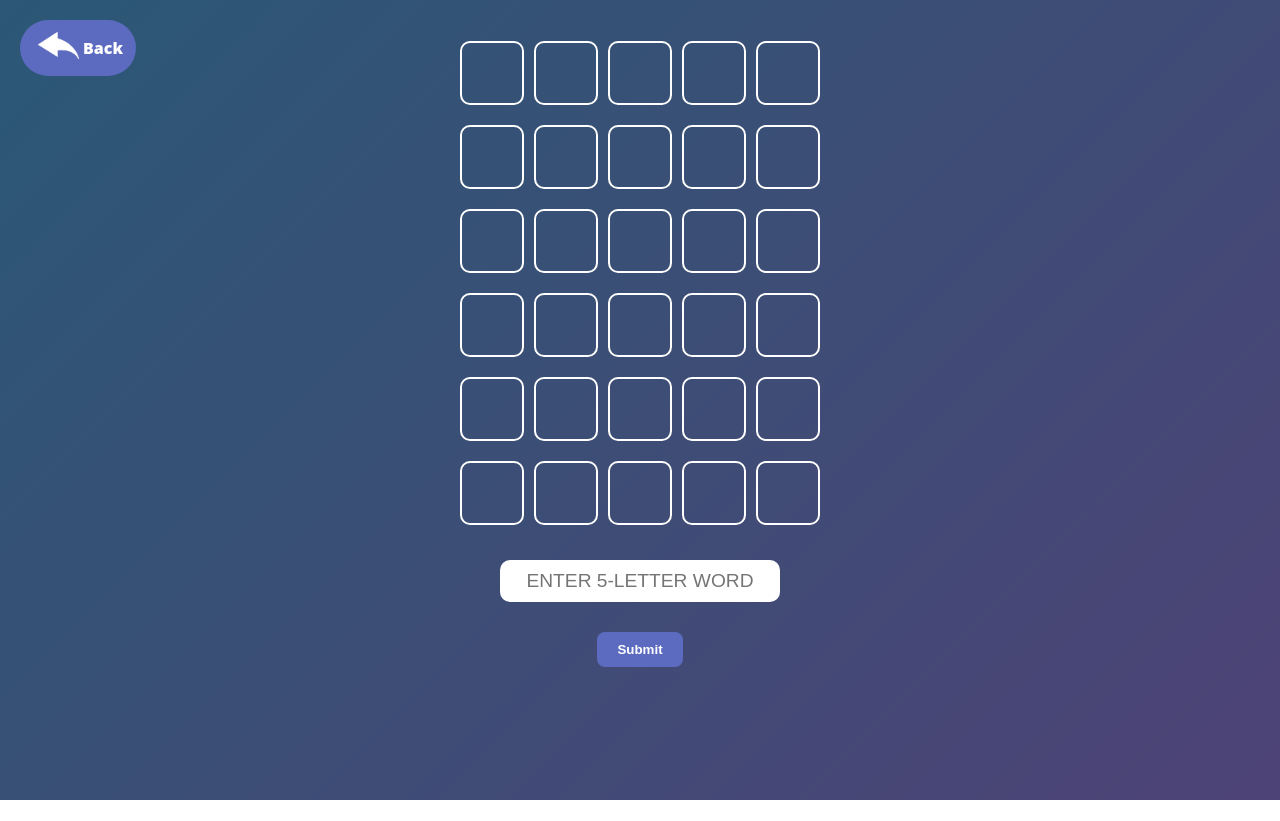
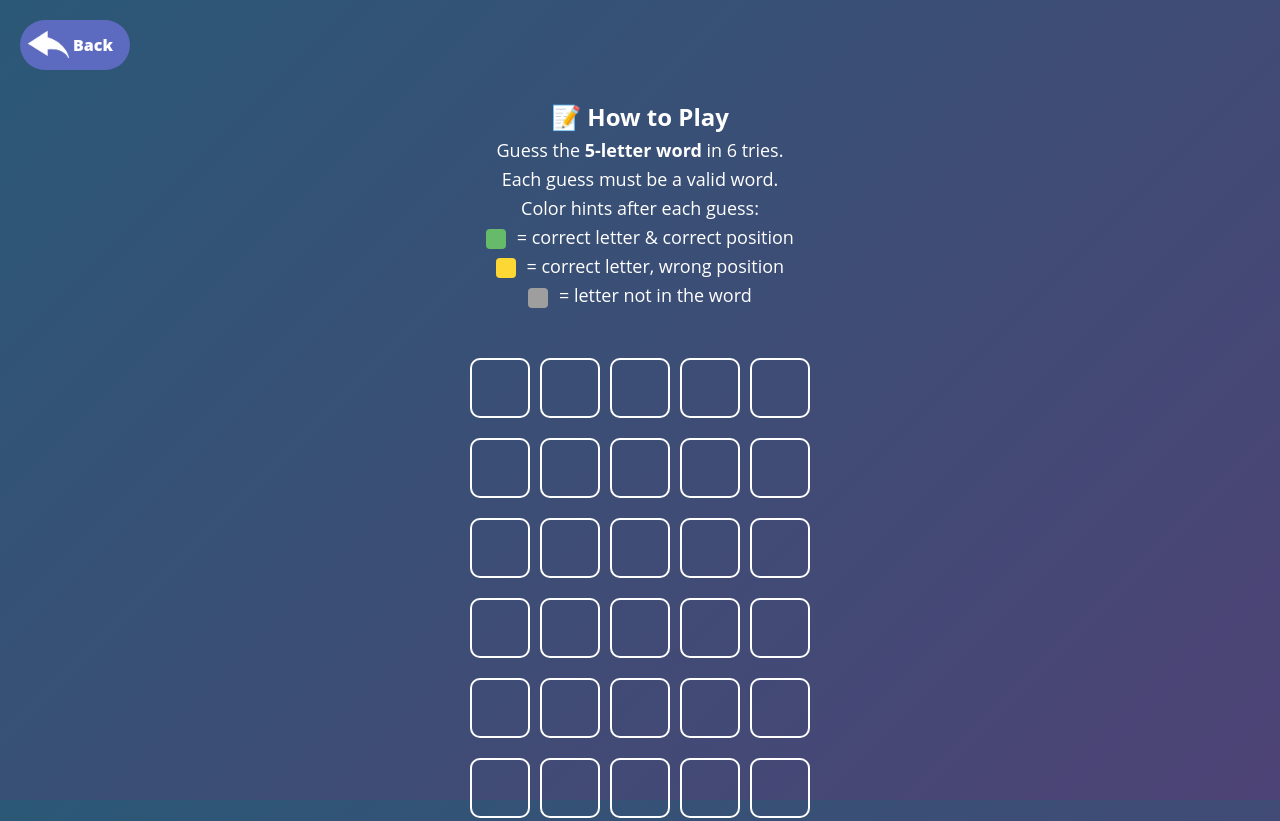
Before and after one commit to dobariyajr30/Java-Script, a plain HTML site: page Game Box/wordle/wordle.html in a window 1280 px wide. Shown: the top 821 px of the page. Before the commit the page ends 800 px from the top, so only its background shows below. Drawn offline with Linux system fonts and the light colour scheme.

Commit message:
Initial commit

```diff
--- a/Game Box/wordle/wordle.css
+++ b/Game Box/wordle/wordle.css
@@ -1,93 +1,93 @@
-*{
-    margin: 0%;
-    padding: 0%;
+
+    * {
+      margin: 0;
+      padding: 0;
+      box-sizing: border-box;
     }
-body{
+
+    body {
       background: linear-gradient(135deg, #2b5876, #4e4376);
       font-family: 'Open Sans', sans-serif;
+      color: white;
+      text-align: center;
+      opacity: 0;
+      transition: opacity 0.5s ease;
       background-repeat: no-repeat;
       background-size: cover;
       background-attachment: fixed;
-opacity: 0;
-transition: opacity 0.5s ease;
     }
+
     body.loaded {
       opacity: 1;
     }
-a{
-  color: white;
-  font-weight: 800;
-  margin: 10px;
-  text-decoration: none;
-}
-.fade-out {
-  animation: fadeOut 0.5s forwards;
-}
 
-@keyframes fadeOut {
-  to {
-    opacity: 0;
-    transform: scale(0.95);
-  }
-}
-.opt_content {
-  display: flex;
-  flex-direction: column;
-  align-items: center;
-  justify-content: center;
-  height: 86vh;
-  color: white;
-  text-align: center;
-  font-size: 30px;
-}
-.opt{
-    display: flex;
-    margin-top: 20px;
-}
-.opt_in{
-    color: black;
-    background-color: white;
-    border-radius: 3cap;
-    margin: 10px;
-    padding: 20px;
-}
-.btn {
-  background-color: #5c6bc0;
-  color: white;
-  border: none;
-  border-radius: 8px;
-  padding: 10px 20px;
-  font-weight: bold;
-  transition: background 0.3s ease;
-}
-.btn:hover {
-  background-color: #3949ab;
-}
-
-.back_arrow{
+    .back_arrow {
       background-color: #5c6bc0;
       color: white;
       width: 110px;
       height: 50px;
-  margin: 20px 20px;
+      margin: 20px;
       border-radius: 3cap;
       display: flex;
       align-items: center;
       padding: 3px;
     }
-.back_arrow_content{
+
+    .back_arrow_content {
       display: flex;
       align-items: center;
-  text-align: center;
-  color: #fff;
+      color: white;
+    }
 
-}
-.back_arrow_in{
+    .back_arrow_in {
       width: 50px;
     }
 
-.game_content_in{
-  margin-top: -60px;
+    a {
+      color: white;
+      font-weight: 800;
+      text-decoration: none;
+    }
+
+    .game_content {
+      text-align: center;
+      margin: 10px 20px;
+    }
+
+    .instructions {
+      color: white;
+      padding: 20px;
+      margin-top: -10px;
+      margin-bottom: 10px;
+    }
+
+    .instructions ul {
+      list-style-type: none;
+      padding: 0;
+    }
+
+    .instructions li {
+      margin: 5px 0;
+      font-size: 18px;
+    }
+
+    .green-box,
+    .yellow-box,
+    .grey-box {
+      display: inline-block;
+      width: 20px;
+      height: 20px;
+      margin-right: 6px;
+      border-radius: 4px;
+      vertical-align: middle;
+    }
+
+    .green-box { background-color: #66bb6a; }
+    .yellow-box { background-color: #fdd835; }
+    .grey-box { background-color: #9e9e9e; }
+
+    .game_content_in {
+      margin-top: 20px;
     }
 
     .word-row {
@@ -120,13 +120,31 @@ a{
       text-transform: uppercase;
       text-align: center;
     }
-.game_below{
+
+    .btn {
+      background-color: #5c6bc0;
+      color: white;
+      border: none;
+      border-radius: 8px;
+      padding: 10px 20px;
+      font-weight: bold;
+      transition: background 0.3s ease;
+      margin-top: 20px;
+    }
+
+    .btn:hover {
+      background-color: #3949ab;
+    }
+
+    .game_below {
       display: flex;
       flex-direction: column;
       align-items: center;
     }
-.game_below .btn{
-  margin-top: 30px;
+
+    #message {
+      margin-top: 10px;
+      font-size: 20px;
     }
 
     @media (min-width: 300px) and (max-width: 500px) {
@@ -163,25 +181,7 @@ a{
         font-size: 14px;
       }
 
-  .opt_content {
-    font-size: 22px;
-    padding: 10px;
-  }
-
-  .opt_in {
-    padding: 15px;
+      .instructions li {
         font-size: 16px;
       }
-
-  .word-row {
-    margin: 8px 0;
     }
-
-  .game_below .btn {
-    margin-top: 20px;
-  }
-  .game_content_in{
-  margin-top: 40px;
-  }
-
-}
--- a/Game Box/wordle/wordle.html
+++ b/Game Box/wordle/wordle.html
@@ -1,11 +1,10 @@
 <!DOCTYPE html>
 <html lang="en">
-
 <head>
   <meta charset="UTF-8">
   <meta name="viewport" content="width=device-width, initial-scale=1.0">
   <title>Wordle</title>
-  <link rel="icon" type="image/png" href="/img/wordel.jpeg">
+  <link rel="icon" type="image/png" href="img/wordel.jpeg">
   <link rel="stylesheet" href="wordle.css">
 </head>
 
@@ -13,42 +12,44 @@
   <div class="back_arrow">
     <a href="../game_index.html">
       <div class="back_arrow_content">
-        <div>
         <img class="back_arrow_in" src="img/Back Arrow.png" alt="">
-        </div>
-        <div>
         <p>Back</p>
-        </div>
       </div>
     </a>
   </div>
+
+  <div class="instructions">
+    <h2>📝 How to Play</h2>
+    <ul>
+      <li>Guess the <strong>5-letter word</strong> in 6 tries.</li>
+      <li>Each guess must be a valid word.</li>
+      <li>Color hints after each guess:</li>
+      <li><span class="green-box"></span> = correct letter & correct position</li>
+      <li><span class="yellow-box"></span> = correct letter, wrong position</li>
+      <li><span class="grey-box"></span> = letter not in the word</li>
+    </ul>
+  </div>
+
   <div class="game_content">
-    <div class="game_content_in" id="wordleGrid">
-    </div>
+    <div class="game_content_in" id="wordleGrid"></div>
+
     <div class="game_below">
       <input type="text" id="guessInput" maxlength="5" placeholder="Enter 5-letter word" autocomplete="off">
       <button class="btn" onclick="submitGuess()">Submit</button>
-      <p id="message" style="color:white; font-size: 20px; margin-top: 10px;"></p>
+      <p id="message"></p>
     </div>
   </div>
 
-</body>
-
-</html>
-
   <script>
-  const words=["apple", "train", "bread", "chair", "light", "table", "plant", "grape", "crane", "sweet"];
-
-  const targetWord = words[Math.floor(Math.random()*words.length)].toLowerCase();
-  const maxAttempts=6;
-  let currentAttempt=0;
+    const words = ["apple", "train", "bread", "chair", "light", "table", "plant", "grape", "crane", "sweet"];
+    const targetWord = words[Math.floor(Math.random() * words.length)];
+    const maxAttempts = 6;
+    let currentAttempt = 0;
 
     const grid = document.getElementById("wordleGrid");
     const message = document.getElementById("message");
 
-  // Create empty grid
-  for (let i = 0; i<maxAttempts; i++)
-  {
+    for (let i = 0; i < maxAttempts; i++) {
       const row = document.createElement("div");
       row.className = "word-row";
       for (let j = 0; j < 5; j++) {
@@ -65,24 +66,22 @@
       input.value = "";
 
       if (guess.length !== 5) {
-      message.textContent = "Please enter a 5-letter word.";
+        message.textContent = "⚠️ Please enter a 5-letter word.";
         return;
       }
 
       if (currentAttempt >= maxAttempts) {
-      message.textContent = "No more attempts! The word was: " + targetWord;
+        message.textContent = "❌ No more attempts! The word was: " + targetWord;
         return;
       }
 
       const row = grid.children[currentAttempt];
       const letterCount = {};
 
-    // Count letters in target word
       for (let ch of targetWord) {
         letterCount[ch] = (letterCount[ch] || 0) + 1;
       }
 
-    // First pass: check correct position
       for (let i = 0; i < 5; i++) {
         const box = row.children[i];
         box.textContent = guess[i];
@@ -92,7 +91,6 @@
         }
       }
 
-    // Second pass: check for correct letters in wrong position
       for (let i = 0; i < 5; i++) {
         const box = row.children[i];
         if (box.style.backgroundColor === "") {
@@ -115,28 +113,11 @@
         message.textContent = "";
       }
     }
-</script>
 
-
-<script>
-  // Select all game links
-  const gameLinks = document.querySelectorAll('.content_in_opt_box a');
-
-  gameLinks.forEach(link => {
-    link.addEventListener('click', function (e) {
-      e.preventDefault(); // stop immediate jump
-
-      // Add fade-out class to body
-      document.body.classList.add('fade-out');
-
-      // Wait for animation to complete (500ms) then redirect
-      setTimeout(() => {
-        window.location.href = this.href;
-      }, 500);
-    });
-  });
-
-  window.addEventListener('load', () => {
-    document.body.classList.add('loaded');
+    // Smooth load animation
+    window.addEventListener("load", () => {
+      document.body.classList.add("loaded");
     });
   </script>
+</body>
+</html>
```
Lines whose indentation alone changed are shown as unchanged.
